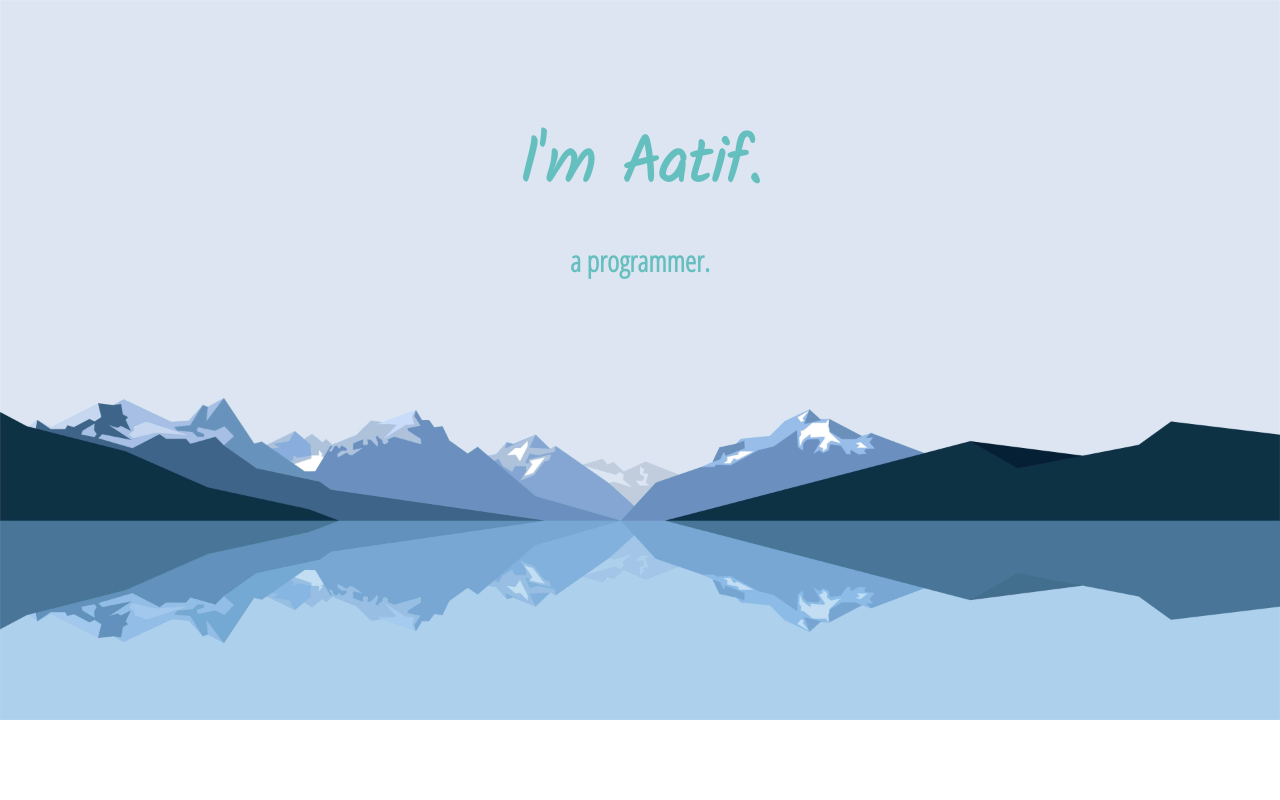
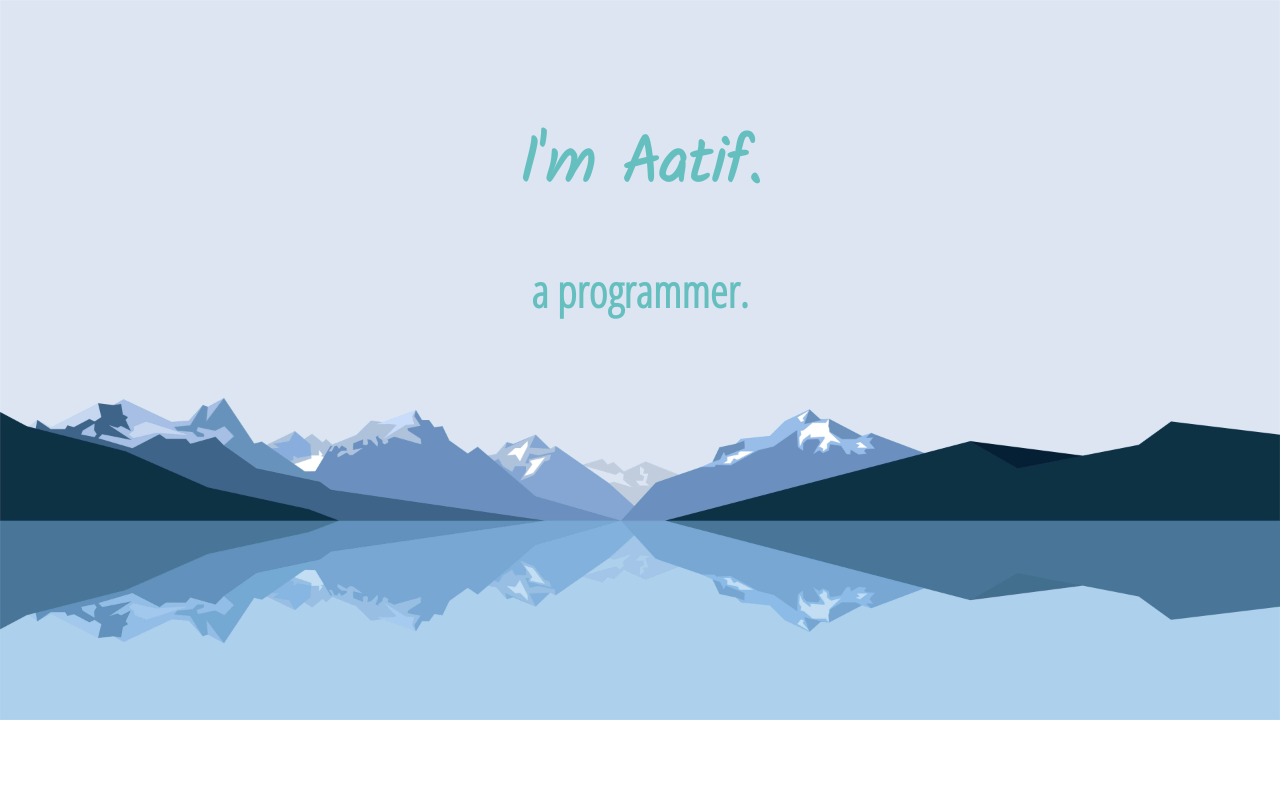
Before and after one commit to aatifsheikh707/cv, a plain HTML site: page index.html in a window 1280 px wide. Shown: the top 800 px of the page. Drawn offline with Linux system fonts and the light colour scheme.

Commit message:
Add files via upload

```diff
--- a/index.html
+++ b/index.html
@@ -16,9 +16,7 @@
       <img class="mountain" src="images/mountain.png" alt="mountain-img" style="max-width: 100%;">
       <div class="cont">
         <h1>I'm Aatif.</h1>
-      </div>
-      <div class="cont_o">
-        <h2 class="web_developer">a programmer.</h2>
+        <h2>a programmer.</h2>
       </div>
     </div>
     <div class="middle_container">
```
